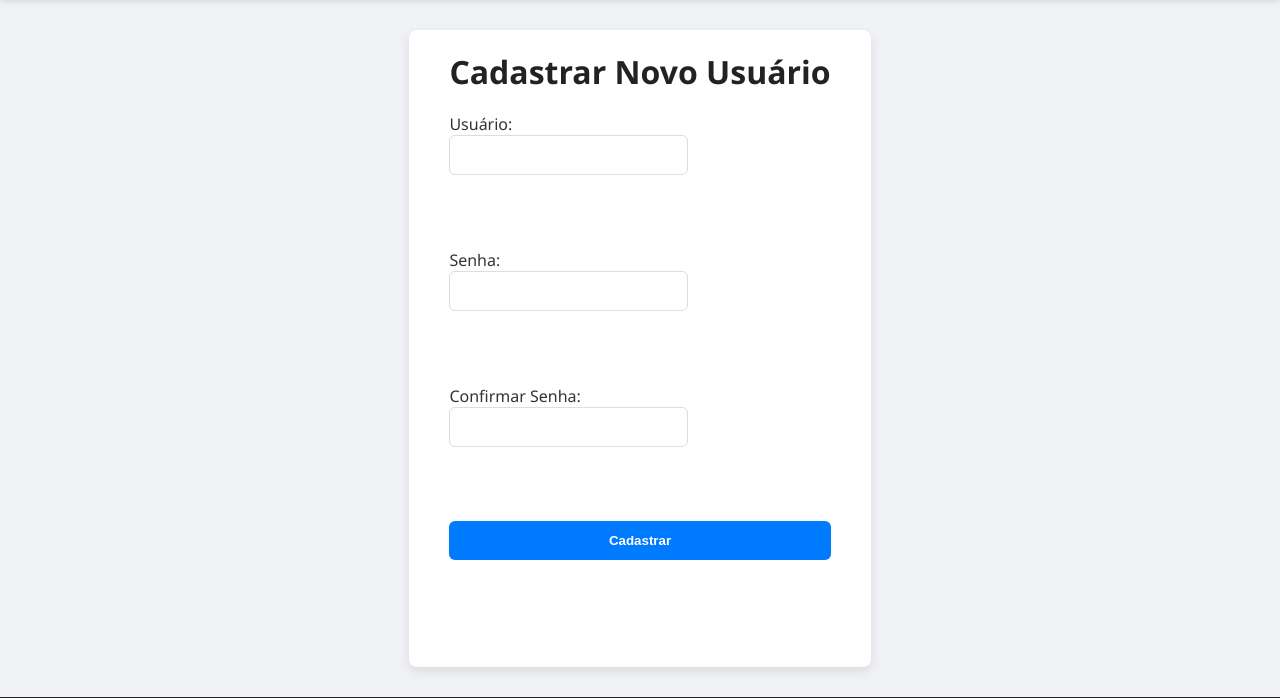
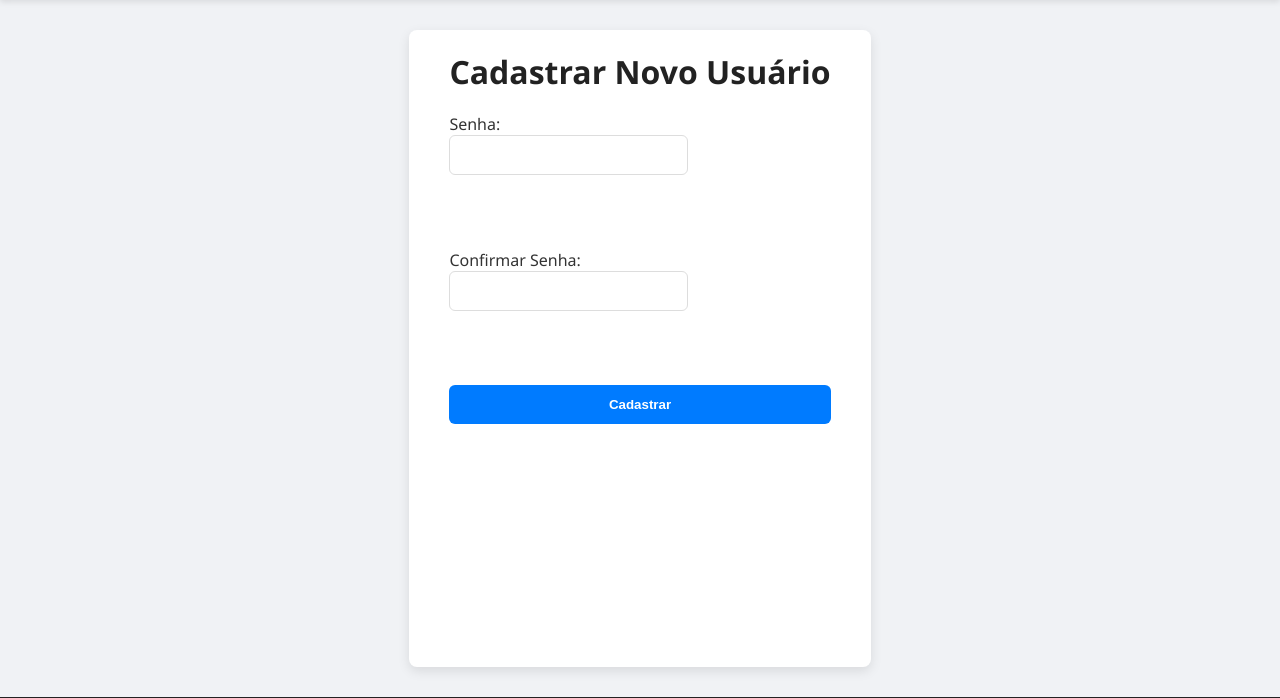
Before and after one commit to StoneberryPCP/estoque, a Flask app: template templates/cadastro.html in a window 1280 px wide. Shown: the part 54-752 px from the top of the page. Run offline with Flask 3, Linux system fonts and the light colour scheme; the template is opened without the code that fills it, so the values that code supplies are empty.

Commit message:
manutenção2

```diff
--- a/templates/cadastro.html
+++ b/templates/cadastro.html
@@ -9,9 +9,6 @@
   <p style="color:red;">{{ erro }}</p>
   {% endif %}
   <form method="POST">
-    <label>Usuário:<br>
-      <input type="text" name="username" required>
-    </label><br><br>
     <label>Senha:<br>
       <input type="password" name="senha" required>
     </label><br><br>
```
